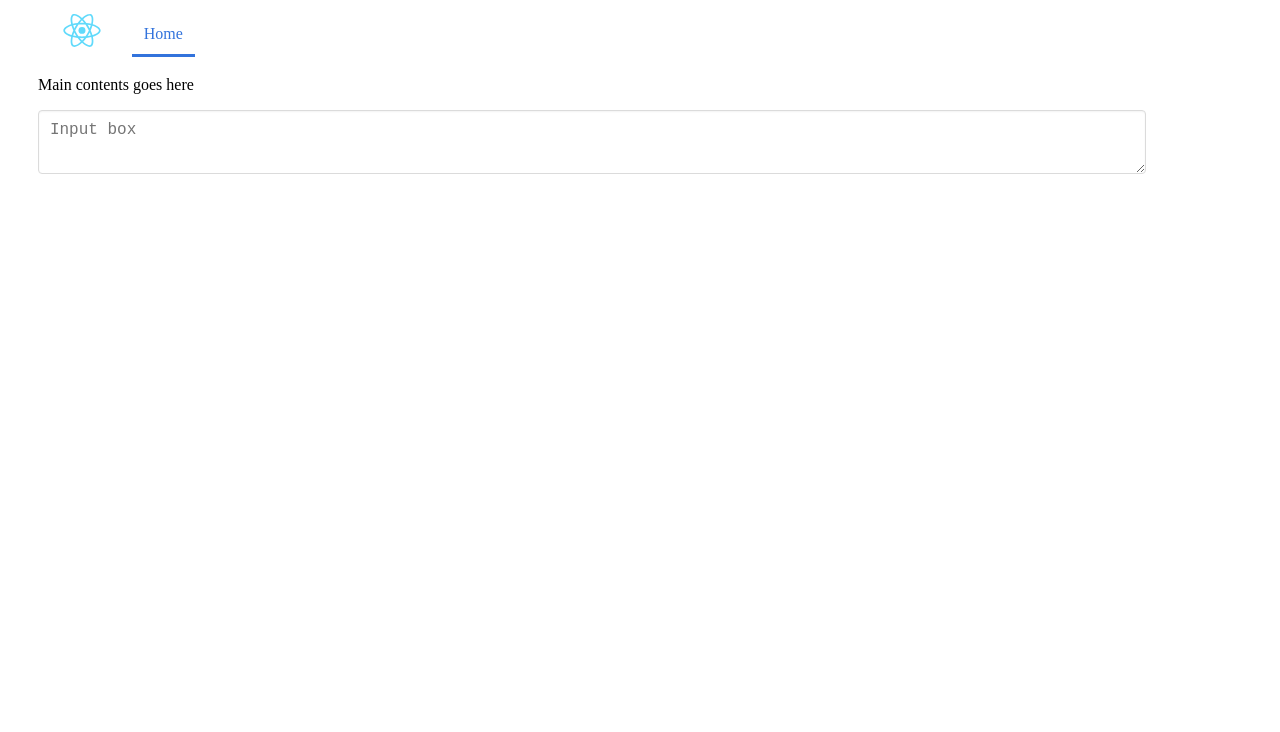
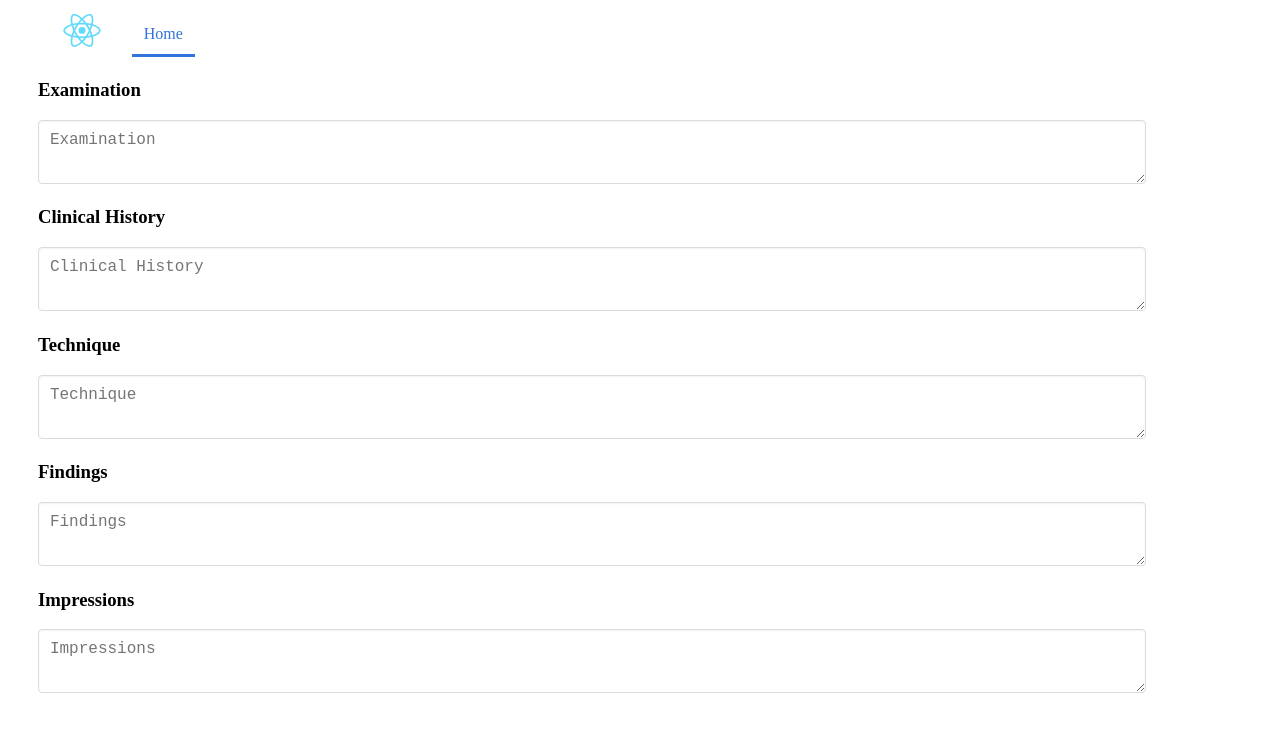
Before and after one commit to Mazzzy/steps-wizard, a React (Create React App) app in the folder steps-wiz-app/: page / in a window 1280 px wide. Shown: the top 732 px of the page. Built offline with nearby package versions, Linux system fonts and the light colour scheme.

Commit message:
implemented 5 textareas for corresponding steps

```diff
--- a/steps-wiz-app/src/components/main-content/MainContent.tsx
+++ b/steps-wiz-app/src/components/main-content/MainContent.tsx
@@ -5,10 +5,28 @@ import "./MainContent.css";
 
 const MainContent: FC = () => {
     const [val, setVal] = useState("");
+    const steps = [
+        { id: "1", title: "Examination" },
+        { id: "2", title: "Clinical History" },
+        { id: "3", title: "Technique" },
+        { id: "4", title: "Findings" },
+        { id: "5", title: "Impressions" },
+    ];
+
+    const txtChangeHandler = (e: string) => {
+        console.log("On step ", e);
+    };
+
+    const stepsCollection = steps.map((elem, index) => [
+        <div key={`step-container-${index}`}>
+            <h3>{elem?.title || ""}</h3>
+            <TextField placeholder={elem?.title} value={val} onChange={txtChangeHandler} textarea />
+        </div>,
+    ]);
+
     return (
         <div className="main-contents">
-            <p>Main contents goes here</p>
-            <TextField placeholder="Input box" value={val} onChange={setVal} textarea />
+            {stepsCollection.length === 0 ? <p>No Steps data available</p> : stepsCollection}
         </div>
     );
 };
```
